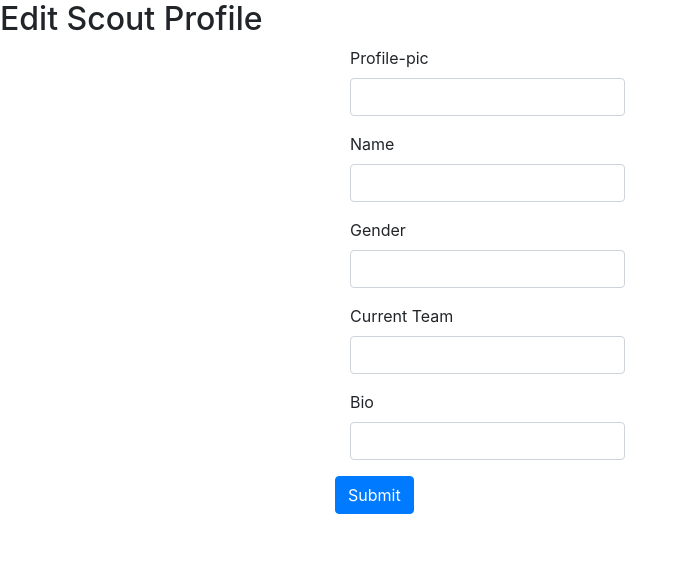
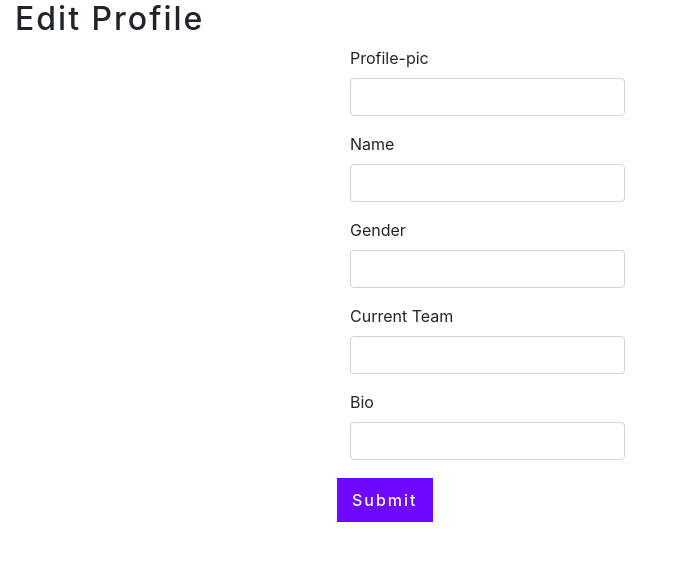
Before and after one commit to Code-Institute-Submissions/robertc181-player-link-, a Flask app: template templates/edit-profile.html in a window 1280 px wide. Shown: the part 56-617 px from the top of the page, without its empty margins (0-686 px from the left). Run offline with Flask 2, Linux system fonts and the light colour scheme; the template is opened without the code that fills it, so the values that code supplies are empty; some libraries are stand-ins or nearby versions.

Commit message:
Add html to title and form in edit-profile.html

```diff
--- a/templates/edit-profile.html
+++ b/templates/edit-profile.html
@@ -1,8 +1,15 @@
 {% extends "base.html" %}
 {% block content %}
 {% if profile.user_type == "player" %}
-
-    <h2>Edit PLayer Profile</h2>
+        <div class="container-fluid headingtop">
+            <div class="row">
+                <div class="col">
+                    <h2 class="title">Edit Profile</h2>
+                </div>
+            </div>
+        </div>
+        <div class="container-fluid formcol">
+            <div class="row">
                 <form class="col-md-6 offset-md-3" method="POST" action="{{ url_for('update_profile')}}">
                     <!-- name -->
                     <div class="mb-3 col-md-6">
@@ -12,7 +19,7 @@
                     <!-- date of birth -->
                     <div class="mb-3 col-md-6">
                         <label for="DOB" class="form-label">Date Of Birth</label>
-                <input type="date" id="DOB" name="DOB" class="form-control" required>
+                        <input type="date" id="DOB" name="DOB" value="{{ profile.DOB }}" class="form-control" required>
                     </div>
                     <!-- gender -->
                     <div class="mb-3 col-md-6">
@@ -39,12 +46,22 @@
                         <label for="bio" class="form-label">Bio</label>
                         <input type="textarea" id="bio" name="bio" value="{{ profile.bio }}" class="form-control" minlength="5" maxlength="425" pattern="^[a-zA-Z0-9]{5,425}$" >
                     </div>
-            <button type="submit" class="btn btn-primary">Submit</button>
+                    <button type="submit" class="bluebtn button">Submit</button>
                 </form>
+            </div>
+        </div>
 
     {% else %}
 
-    <h2>Edit Scout Profile</h2>
+    <div class="container-fluid headingtop">
+        <div class="row">
+            <div class="col">
+                <h2 class="title">Edit Profile</h2>
+            </div>
+        </div>
+    </div>
+    <div class="container-fluid formcol">
+            <div class="row">
                 <form class="col-md-6 offset-md-3" method="POST" action="{{ url_for('update_profile')}}">
                     <!-- profile pic -->
                     <div class="mb-3 col-md-6">
@@ -71,8 +88,10 @@
                         <label for="bio" class="form-label">Bio</label>
                         <input type="textarea" id="bio" name="bio" value="{{ profile.bio }}" class="form-control" minlength="5" maxlength="425" pattern="^[a-zA-Z0-9]{5,425}$" >
                     </div>
-        <button type="submit" class="btn btn-primary">Submit</button>
+                    <button type="submit" class="bluebtn button">Submit</button>
                 </form>
+            </div>
+        </div>
 
     {% endif %}
 
```
Lines whose indentation alone changed are shown as unchanged.
